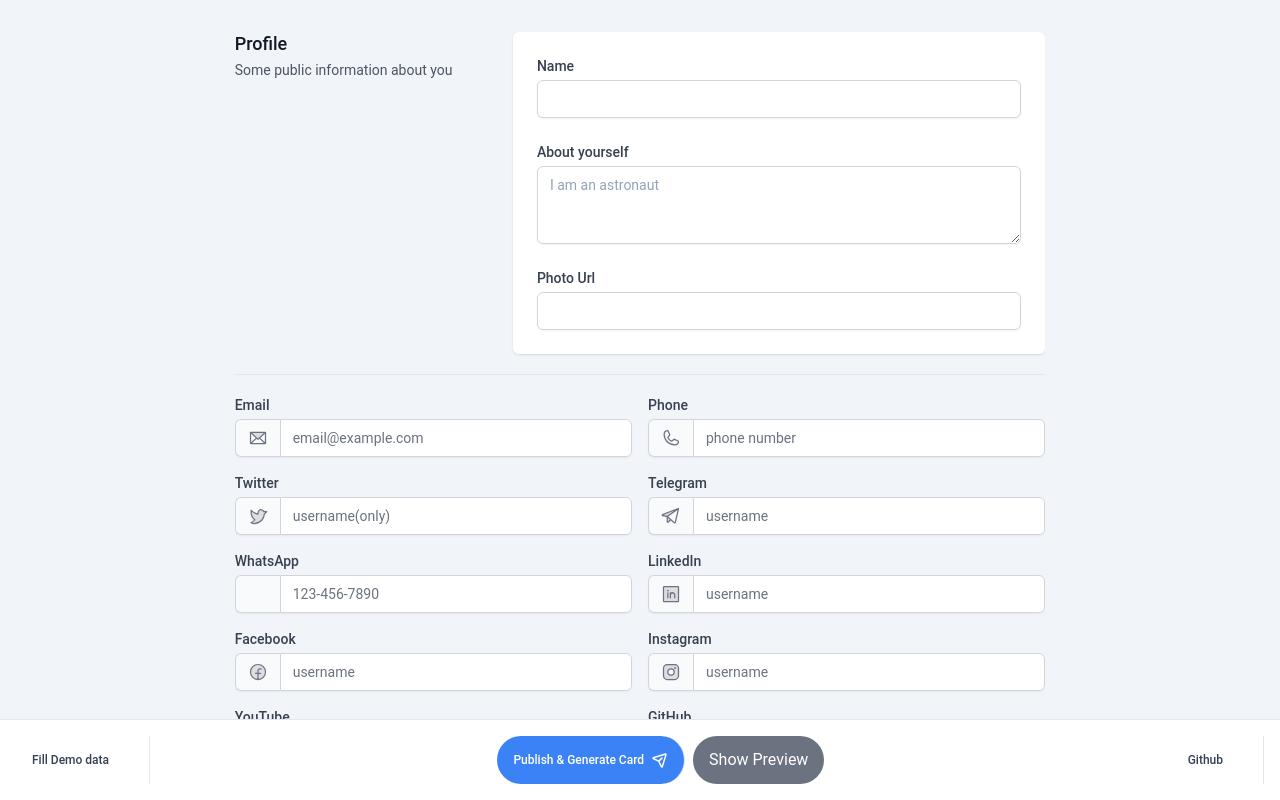
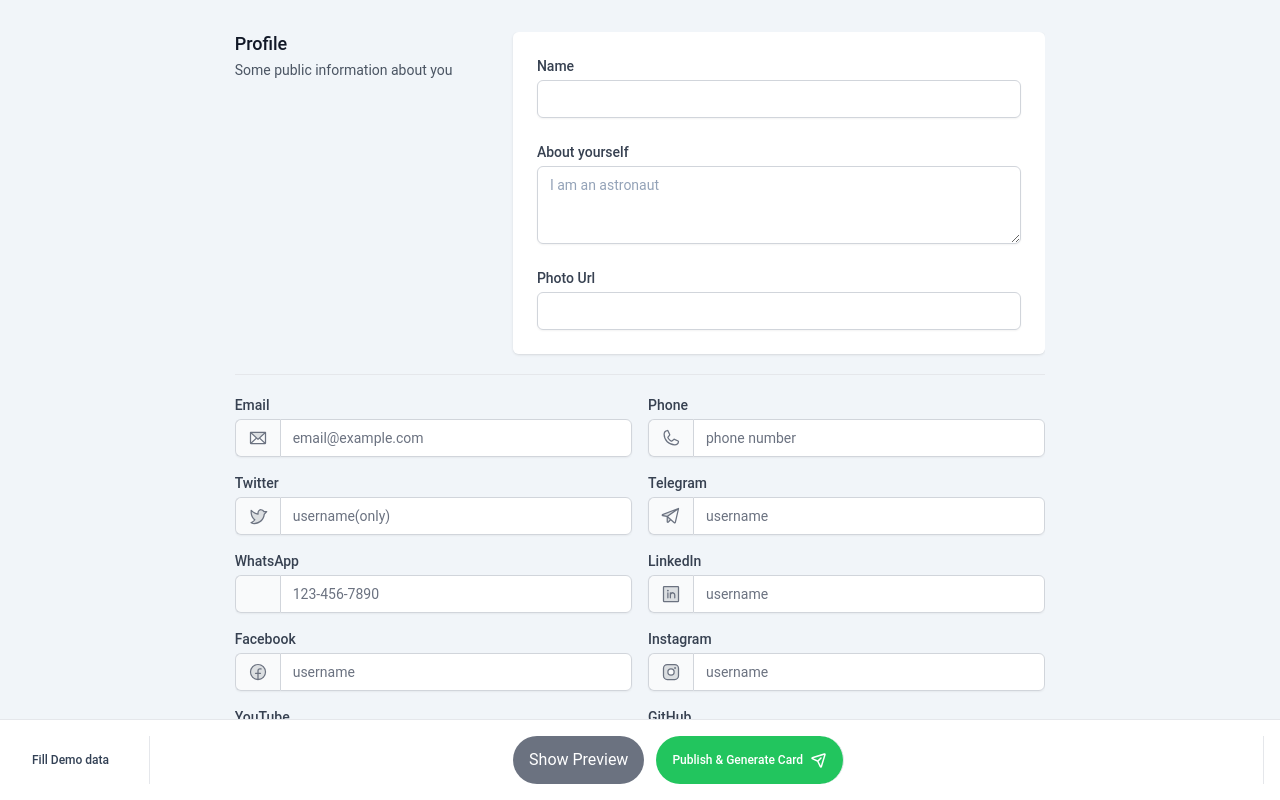
Before and after one commit to pratiksardar/xqr, a Nuxt app: page / in a window 1280 px wide. Built offline with nearby package versions, Linux system fonts and the light colour scheme; some icons are missing.

Commit message:
Adding padding

```diff
--- a/pages/index.vue
+++ b/pages/index.vue
@@ -24,14 +24,16 @@
         />
         <app-form-hr />
         <app-form-links v-model="data.ls" />
+        <div class="h-16"></div> <!-- Add some spacing at the bottom -->
       </div>
     </div>
+
     <div v-if="showPreview" class="md:w-1/3 h-screen flex flex-col bg-white">
       <div class="flex-1 overflow-y-auto">
       <app-form-preview :data="data" />
       </div>
     </div>
-    <div class="fixed bottom-0 left-0 right-0 bg-white border-t flex items-center justify-between p-4">
+    <footer class="fixed bottom-0 left-0 right-0 bg-white border-t flex items-center justify-between p-4">
       <button
       @click="prefillDemoData"
       class="h-12 flex items-center space-x-2 px-4 border-r text-xs font-medium bg-white text-slate-700"
@@ -39,14 +41,7 @@
       <span> Fill Demo data </span>
       <Icon icon="mdi:code-json" class="h-4 w-4" />
       </button>
-      <div class="flex space-x-2">
-        <button
-          @click="publish"
-          class="h-12 flex items-center space-x-2 px-4 border-r text-xs font-medium bg-blue-500 text-white rounded-full"
-        >
-          <span> Publish & Generate Card </span>
-          <Icon icon="ph:paper-plane-tilt-bold" class="h-4 w-4" />
-        </button>
+      <div class="flex space-x-3">
         <button
         @click="togglePreview"
         class="h-12 flex items-center justify-center bg-gray-500 text-white px-4 py-2 rounded-full"
@@ -54,16 +49,23 @@
         <span v-if="showPreview">Hide Preview</span>
         <span v-else>Show Preview</span>
       </button>
+      <button
+        @click="publish"
+        class="h-12 flex items-center space-x-2 px-4 border-r text-xs font-medium bg-green-500 text-white rounded-full"
+      >
+        <span> Publish & Generate Card </span>
+        <Icon icon="ph:paper-plane-tilt-bold" class="h-4 w-4" />
+      </button>
       </div>
       <a
       href="https://github.com/pratiksardar/xqr"
       target="_blank"
       class="h-12 flex items-center space-x-2 px-4 border-r text-xs font-medium bg-white text-slate-700"
       >
-        <span> Github </span>
+      <span>  </span>
       <Icon icon="mdi:github" class="h-4 w-4" />
       </a>
-    </div>
+    </footer>
   </div>
 </template>
 
@@ -116,8 +118,8 @@ const prefillDemoData = () => {
     l: 'john_snow',
     fc: 'john_web3',
     ls: [
-      { l: 'My Website', i: 'ph:globe-duotone', u: 'https://example.com' },
-      { l: 'Blog', i: 'mdi:blog', u: 'https://blog.example.com' }
+      { l: 'ETH Wallet', i: 'mdi:wallet', u: '0xF8EE592966AF83F49ec025664b525BCf907B20F5' },
+      { l: 'My Resume', i: 'ph:rocket', u: 'https://rxresu.me/radarsardar/pratik-sardar-q-a-l-e-a-d-11-yo-e' }
     ]
   }
 }
```
Lines whose indentation alone changed are shown as unchanged.
